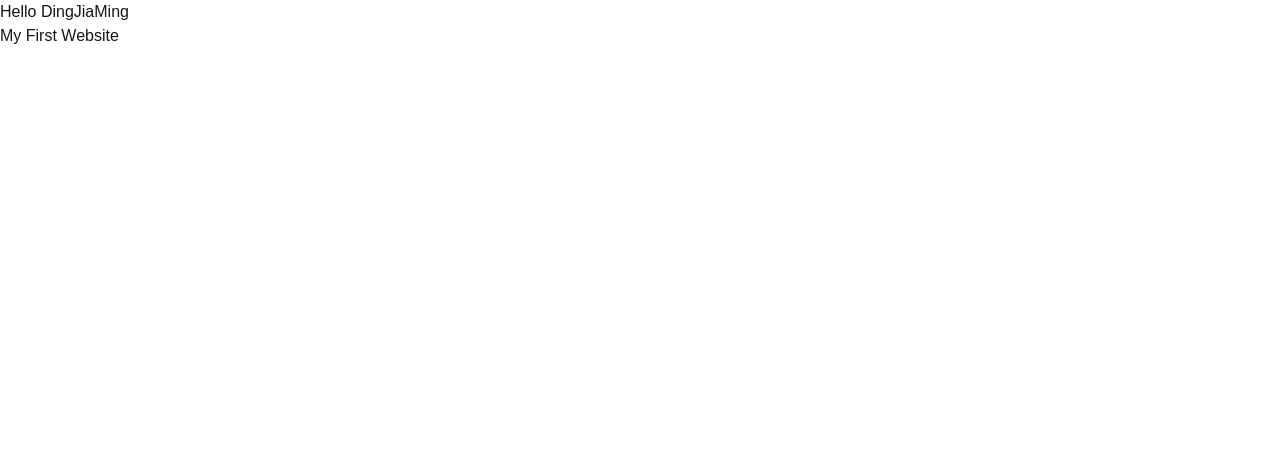
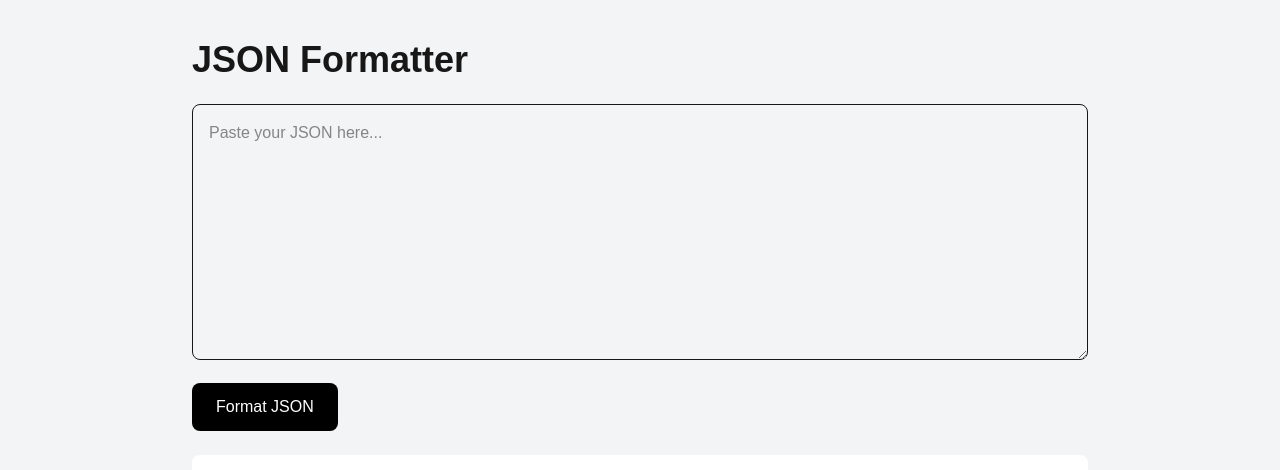
Before and after one commit to cainiaodjm/my-first-site, a Next.js app: page / in a window 1280 px wide. Shown: the top 470 px of the page. Built offline with nearby package versions, Linux system fonts and the light colour scheme.

Commit message:
add json formatter

```diff
--- a/app/page.tsx
+++ b/app/page.tsx
@@ -1,9 +1,43 @@
-import Image from "next/image";
+"use client";
+
+import { useState } from "react";
+
 export default function Home() {
+  const [input, setInput] = useState("");
+  const [output, setOutput] = useState("");
+
+  const formatJSON = () => {
+    try {
+      const parsed = JSON.parse(input);
+      setOutput(JSON.stringify(parsed, null, 2));
+    } catch (error) {
+      setOutput("Invalid JSON");
+    }
+  };
+
   return (
-    <div>
-      <h1>Hello DingJiaMing</h1>
-      <p>My First Website</p>
+    <div className="min-h-screen p-10 bg-gray-100">
+      <div className="max-w-4xl mx-auto">
+        <h1 className="text-4xl font-bold mb-6">JSON Formatter</h1>
+
+        <textarea
+          className="w-full h-64 p-4 border rounded-lg mb-4"
+          placeholder="Paste your JSON here..."
+          value={input}
+          onChange={(e) => setInput(e.target.value)}
+        />
+
+        <button
+          onClick={formatJSON}
+          className="px-6 py-3 bg-black text-white rounded-lg"
+        >
+          Format JSON
+        </button>
+
+        <pre className="mt-6 p-4 bg-white rounded-lg overflow-auto">
+          {output}
+        </pre>
+      </div>
     </div>
   );
 }
```
